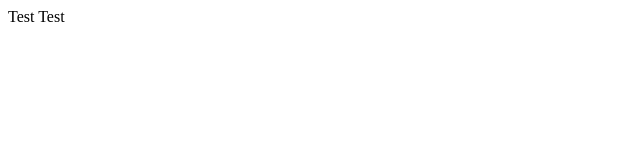
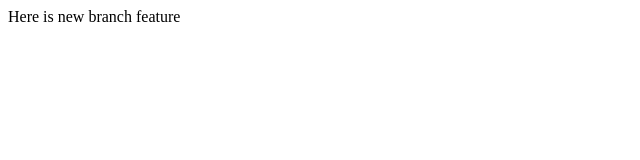
Before and after one commit to KamranRipon/lecture-1, a plain HTML site: page index.html in a window 1280 px wide. Shown: the whole page, without its empty margins (0-640 px from the left). Drawn offline with Linux system fonts and the light colour scheme.

Commit message:
New branch contents

```diff
--- a/index.html
+++ b/index.html
@@ -4,6 +4,6 @@
     <title>Test</title>
   </head>
   <body>
-    Test Test
+    Here is new branch feature
   </body>
 </html>
```
